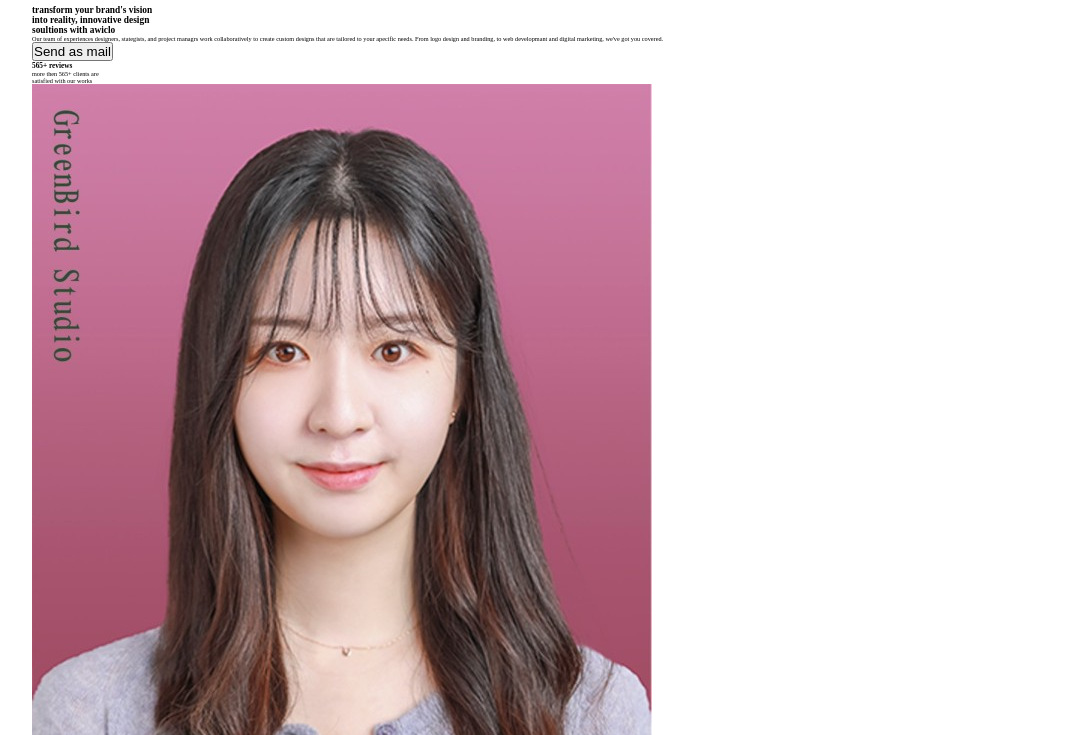
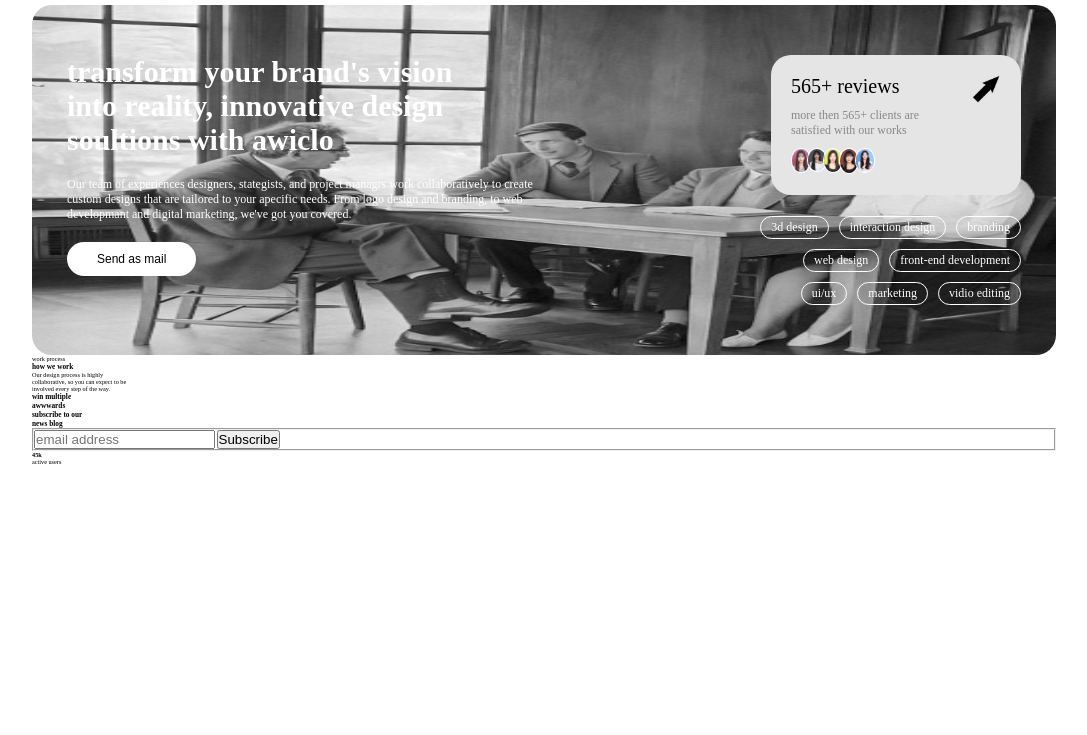
Before and after one commit to yunju98/awiclo_study, a plain HTML site: page index.html in a window 1280 px wide. Shown: the part 65-800 px from the top of the page, without its empty margins (96-1183 px from the left). Drawn offline with Linux system fonts and the light colour scheme.

Commit message:
first commit

```diff
--- a/css/scss/index.scss
+++ b/css/scss/index.scss
@@ -44,3 +44,88 @@ header{
         }
     }
 }
+.top_box{
+    display: flex;
+    justify-content: space-between;
+    padding: 50px 35px;
+    height: 350px;
+    background: url(../../img/회의사진.jpeg) no-repeat top center/ 1024px 400px;
+    border-radius: 20px;
+
+    .left_box{
+        width: 550px;
+        h2{
+            font-size:3rem;
+            color:#ffffff;
+        }
+        p{
+            font-size: 1.2rem;
+            color:#fff;
+            margin: 20px 0;
+        }
+        button{
+            border: none;
+            border-radius: 20px;
+            padding: 10px 30px;
+            font-size: 1.2rem;
+            background-color: #fff;
+        }
+    }
+    .right_box{
+        display: flex;
+        justify-content: flex-end;
+        flex-wrap: wrap;
+        .review_box{
+            position: relative;
+            width:250px;
+            height: 140px;
+            padding: 20px;
+            background-color: rgb(229, 229, 229);
+            border-radius: 20px;
+            h3{
+                font-size: 2rem;
+                font-weight: 500;
+            }
+            p{
+                margin: 10px 0;
+                font-size: 1.2rem;
+                color:rgb(136, 136, 136);
+
+            }
+            ul{
+                display: flex;
+                li{margin-right: -4px;
+                    img{
+                        border: 1px solid #fff;
+                        border-radius: 100%;
+                        width:20px;
+                    }
+                }
+            }
+            a{
+                display: block;
+                position:absolute;
+                top:20px;
+                right:20px;
+                width: 30px;
+                height: 30px;
+                background: url(../../img/arrow.png) no-repeat top right/30px;
+            }
+        }
+        .tag{
+            display: flex;
+            justify-content: flex-end;
+            flex-wrap: wrap;
+            width: 280px;
+            margin-top: 10px;
+            li{
+                margin: 10px 0 0 10px;
+                padding: 3px 10px;
+                font-size: 1.2rem;
+                color:#fff;
+                border: 1px solid #fff;
+                border-radius: 20px;
+            }
+        }
+    }
+}
--- a/index.html
+++ b/index.html
@@ -33,7 +33,7 @@
         <main>
             <div class="inner">
                 <section>
-                    <article>
+                    <article class="top_box">
                         <div class="left_box">
                             <h2>
                                 transform your brand's vision <br />
@@ -58,7 +58,7 @@
                                 </ul>
                                 <a href="#"></a>
                             </div>
-                            <ul>
+                            <ul class="tag">
                                 <li>3d design</li>
                                 <li>interaction design</li>
                                 <li>branding</li>
```
Also changed, not shown: css/index.css, css/index.min.css.
